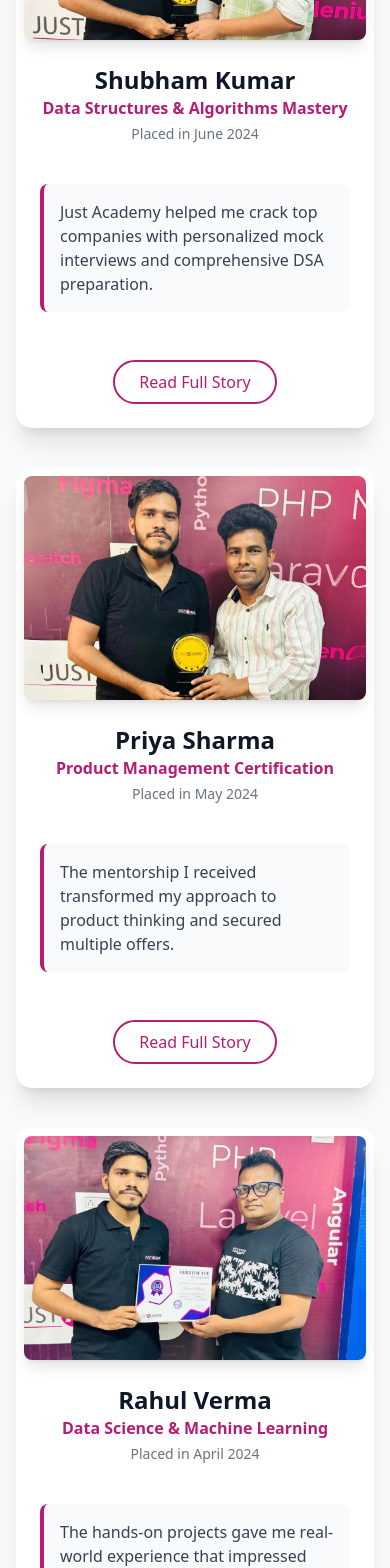
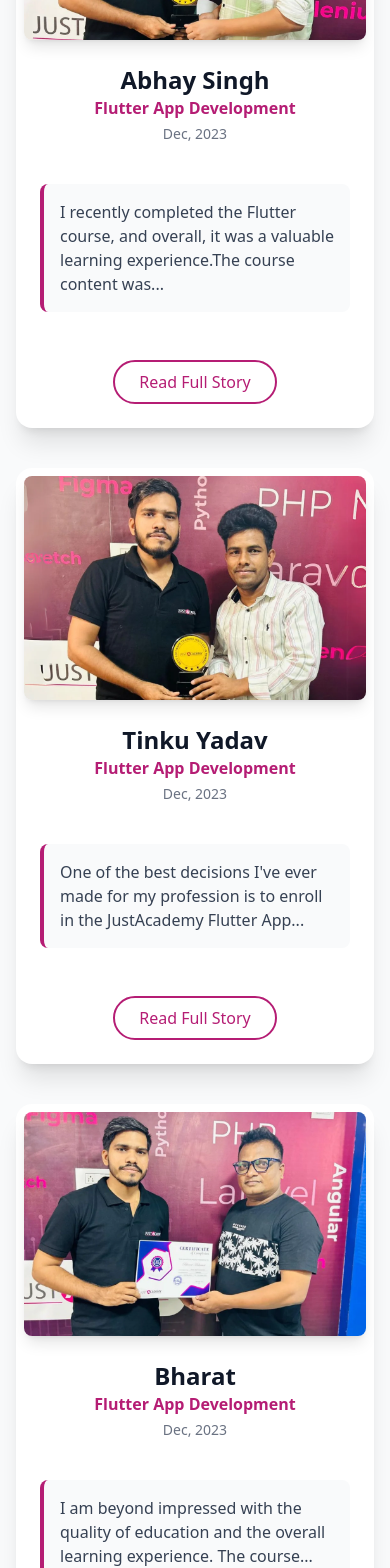
Before and after one commit to adityabhat09/Job-Bootcamp, a React (Vite) app in the folder my-app/: page / in a window 390 px wide. Shown: the part 5440-7008 px from the top of the page. Built offline with nearby package versions, Linux system fonts and the light colour scheme; no server answers.

Commit message:
success stories link update

```diff
--- a/my-app/src/components/BookWebinarModal.jsx
+++ b/my-app/src/components/BookWebinarModal.jsx
@@ -4,7 +4,7 @@ export default function BookWebinarModal({ isOpen, onClose }) {
     if (!isOpen) return null;
 
     return (
-        <div className="fixed inset-0 z-50 flex items-center justify-center bg-black/50">
+        <div className="fixed inset-0 z-60 flex items-center justify-center bg-black/50">
             <div className="relative w-full max-w-md bg-white rounded-2xl p-8 shadow-lg">
                 {/* Close button */}
                 <button
--- a/my-app/src/pages/Footer.jsx
+++ b/my-app/src/pages/Footer.jsx
@@ -1,7 +1,9 @@
 import React from 'react';
+import { useState } from 'react';
 import { Facebook, Twitter, Linkedin, Instagram, MapPin } from 'lucide-react';
 import logo from '../images/logo.jpg'
 import { HashLink } from 'react-router-hash-link';
+import BookWebinarModal from '../components/BookWebinarModal';
 
 const Footer = () => {
     // Replace with your actual social media profile URLs
@@ -13,7 +15,15 @@ const Footer = () => {
         googleMaps: 'http://googleusercontent.com/maps.google.com/2'
     };
 
+    const [isModalOpen, setModalOpen] = useState(false);
+
     return (
+        <>
+        <BookWebinarModal
+  isOpen={isModalOpen}
+  onClose={() => setModalOpen(false)}
+/>
+
         <footer className="bg-gray-900 text-white pt-12 pb-8 border-t-2 border-[#B81F77]">
             <div className="container mx-auto px-6">
                 <div className="grid grid-cols-1 md:grid-cols-4 gap-8">
@@ -34,7 +44,12 @@ const Footer = () => {
                         <h3 className="text-lg font-semibold mb-4">Quick Links</h3>
                         <ul>
                             <li className="mb-2"><a href="/" className="hover:text-pink-600">Home</a></li>
-                            <li className="mb-2"><a href="/webinar" className="hover:text-pink-600">Book a Free Webinar</a></li>
+
+                            <li className="mb-2"><a href='#' onClick={(e) => {
+                                e.preventDefault(); // stop navigation
+                                setModalOpen(true); // open modal
+                            }} className="hover:text-pink-600">Book a Free Webinar</a></li>
+
                             <li className="mb-2"><a href="/register" className="hover:text-pink-600">Register Now</a></li>
                             <li className="mb-2"><a href="#contact" className="hover:text-pink-600">Contact Us</a></li>
                         </ul>
@@ -85,6 +100,7 @@ const Footer = () => {
                 </div>
             </div>
         </footer>
+        </>
     );
 };
 
--- a/my-app/src/pages/Navbar.jsx
+++ b/my-app/src/pages/Navbar.jsx
@@ -108,6 +108,18 @@ const Navbar = () => {
                   </ul>
                 )}
               </li>
+
+              <li>
+                <Link to="/blogs" className="hover:text-[#B51D74] transition-colors duration-300">
+                  Blogs
+                </Link>
+              </li>
+
+              <li>
+                <Link to="/articles" className="hover:text-[#B51D74] transition-colors duration-300">
+                  Articles
+                </Link>
+              </li>
             </ul>
 
             {/* ✅ CTA Buttons (Visually Enhanced) */}
@@ -128,6 +140,8 @@ const Navbar = () => {
               >
                 Register Now
               </Link>
+
+
             </div>
           </div>
 
--- a/my-app/src/pages/home/SuccessStories.jsx
+++ b/my-app/src/pages/home/SuccessStories.jsx
@@ -12,61 +12,61 @@ const SuccessStories = () => {
     const stories = [
         {
             id: 1,
-            name: "Shubham Kumar",
-            course: "Data Structures & Algorithms Mastery",
-            date: "Placed in June 2024",
-            testimonial: "Just Academy helped me crack top companies with personalized mock interviews and comprehensive DSA preparation.",
-            link: "/success/shubham-kumar",
+            name: "Abhay Singh",
+            course: "Flutter App Development",
+            date: "Dec, 2023",
+            testimonial: " I recently completed the Flutter course, and overall, it was a valuable learning experience.The course content was... ",
+            link: "https://www.justacademy.co/success-detail/abhay-singh",
             company: "Amazon",
             image: success1,
         },
         {
             id: 2,
-            name: "Priya Sharma",
-            course: "Product Management Certification",
-            date: "Placed in May 2024",
-            testimonial: "The mentorship I received transformed my approach to product thinking and secured multiple offers.",
-            link: "/success/priya-sharma",
+            name: "Tinku Yadav",
+            course: "Flutter App Development",
+            date: "Dec, 2023",
+            testimonial: "One of the best decisions I've ever made for my profession is to enroll in the JustAcademy Flutter App...",
+            link: "https://www.justacademy.co/success-detail/tinku-yadav",
             company: "Microsoft",
             image: success2,
         },
         {
             id: 3,
-            name: "Rahul Verma",
-            course: "Data Science & Machine Learning",
-            date: "Placed in April 2024",
-            testimonial: "The hands-on projects gave me real-world experience that impressed interviewers at top companies.",
-            link: "/success/rahul-verma",
+            name: "Bharat",
+            course: "Flutter App Development",
+            date: "Dec, 2023",
+            testimonial: "I am beyond impressed with the quality of education and the overall learning experience. The course...",
+            link: "https://www.justacademy.co/success-detail/bharat",
             company: "Ola",
             image: success3,
         },
         {
             id: 4,
-            name: "Ananya Patel",
-            course: "Full Stack Web Development",
-            date: "Placed in March 2024",
-            testimonial: "Specialized training helped me master advanced concepts and land my dream job at a top tech company.",
-            link: "/success/ananya-patel",
+            name: "Deepa Shetty",
+            course: "Python",
+            date: "Dec, 2023",
+            testimonial: "Avinash Shukla, our instructor, demonstrated a profound understanding of Python and its applications...",
+            link: "https://www.justacademy.co/success-detail/deepa-shetty",
             company: "Google",
             image: success4,
         },
         {
             id: 5,
-            name: "Vikram Singh",
-            course: "DevOps Engineering Program",
-            date: "Placed in February 2024",
-            testimonial: "Practical approach and industry projects prepared me perfectly for challenging interview processes.",
-            link: "/success/vikram-singh",
+            name: "Shalini Maurya",
+            course: "Android App Development",
+            date: "Dec, 2023",
+            testimonial: "What sets JustAcademy apart is its commitment to excellence. The support from Tejas Gupta and the...",
+            link: "https://www.justacademy.co/success-detail/shalini-maurya",
             company: "Flipkart",
             image: success5,
         },
         {
             id: 6,
-            name: "Sneha Reddy",
-            course: "System Design Masterclass",
-            date: "Placed in January 2024",
-            testimonial: "Mock interviews with industry professionals helped me ace the final rounds with confidence.",
-            link: "/success/sneha-reddy",
+            name: "Sagar Mane",
+            course: "React JS",
+            date: "Jan, 2024",
+            testimonial: "The practical experience gained from the assignments and projects served to reinforce the theoretical... ",
+            link: "https://www.justacademy.co/success-detail/sagar-mane",
             company: "Netflix",
             image: success6,
         }
@@ -113,7 +113,7 @@ const SuccessStories = () => {
                             <div className="relative h-auto bg-gradient-to-r  flex items-center justify-center px-2 py-2 ">
                                 <div className="   w-full h-56 bg-white rounded-lg shadow-lg flex items-center justify-center">
                                     {/* <div className="w-full h-52 bg-gradient-to-r from-[#B51D74] to-[#8a1556] rounded-lg flex items-center justify-center text-white text-4xl font-bold"> */}
-                                        <img src={story.image} alt={story.name} className="w-full h-full object-cover rounded-lg" />
+                                    <img src={story.image} alt={story.name} className="w-full h-full object-cover rounded-lg" />
                                     {/* </div> */}
                                 </div>
                                 {/* <div className="absolute bottom-0 w-full h-8 bg-gradient-to-t from-white to-transparent"></div> */}
@@ -156,14 +156,25 @@ const SuccessStories = () => {
                 </div>
 
                 {/* View All Button */}
-                <div className="text-center mt-16">
-                    <a
-                        href="/success"
-                        className="inline-block bg-[#B51D74] hover:bg-[#9e1964] text-white font-bold py-4 px-10 rounded-full text-lg transition-all duration-300 transform hover:scale-105 shadow-lg"
-                    >
-                        View All Success Stories
-                    </a>
+                <div className="w-full mt-16">
+                    <div className="flex flex-wrap justify-center gap-4">
+                        <a
+                            href="https://www.justacademy.co/success"
+                            className="basis-full md:basis-[calc(50%-0.5rem)] bg-[#B51D74] hover:bg-[#9e1964] text-white font-bold py-4 px-4 rounded-xl text-lg transition-all duration-300 transform hover:scale-105 shadow-lg text-center"
+                        >
+                            View All Success Stories
+                        </a>
+
+                        <a
+                            href="https://www.justacademy.co/student-placed"
+                            className="basis-full md:basis-[calc(50%-0.5rem)] bg-[#B51D74] hover:bg-[#9e1964] text-white font-bold py-4 px-4 rounded-xl text-lg transition-all duration-300 transform hover:scale-105 shadow-lg text-center"
+                        >
+                            View Placements
+                        </a>
+                    </div>
                 </div>
+
+
             </div>
         </section>
     );
```
Lines whose indentation alone changed are shown as unchanged.
